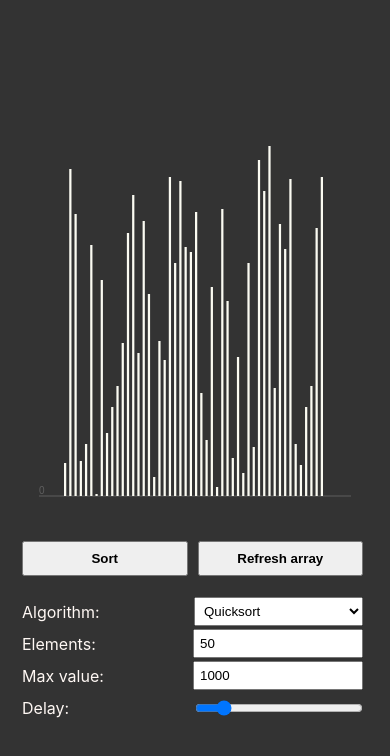
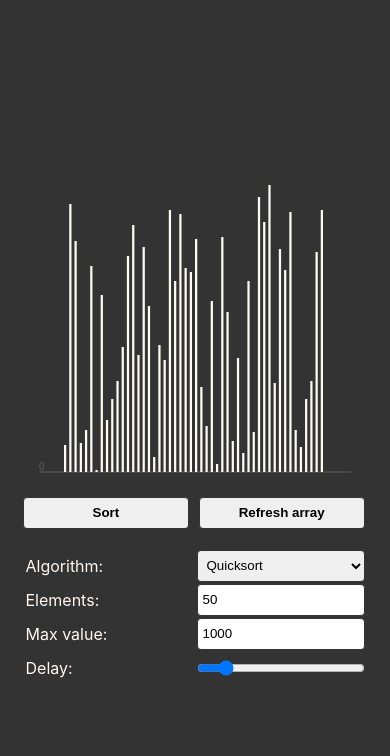
Before and after one commit to vladagurets/sort-visualizer, a Svelte app: page / in a window 390 px wide. Shown: the top 756 px of the page. Built offline with nearby package versions, Linux system fonts and the light colour scheme.

Commit message:
fix(): Mobile styles

```diff
--- a/public/global.css
+++ b/public/global.css
@@ -1,6 +1,7 @@
 :root {
 	--color: #333;
 	--bg-color: #fff8f4;
+	--blue: #33A9E0;
 }
 
 html * {
@@ -23,6 +24,16 @@ body {
 	font-family: -apple-system, BlinkMacSystemFont, "Segoe UI", Roboto, Oxygen-Sans, Ubuntu, Cantarell, "Helvetica Neue", sans-serif;
 }
 
+select, input, button {
+	height: 32px;
+	border-radius: 4px;
+	border: 1px solid var(--bg-color);
+}
+
+select:hover, input:hover, button:hover {
+	opacity: .8;
+}
+
 .dark {
 	--color: #fff8f4;
 	--bg-color: #333;
--- a/src/App.svelte
+++ b/src/App.svelte
@@ -9,12 +9,13 @@
 		display: flex;
 		flex-direction: column;
 		align-items: center;
+		height: 100vh;
+		justify-content: center;
 	}
 </style>
 
 <main>
 	<Canvas />
-	<br />
 	<Controls />
 </main>
 <ResizeHandler />
--- a/src/components/Canvas.svelte
+++ b/src/components/Canvas.svelte
@@ -37,11 +37,10 @@
     // Draw initial array
     drawCanvas($dislayingArray)
   })
-
 </script>
 
 <canvas
   width={$screenInfo.width * 0.8}
-	height={400}
+	height={$screenInfo.height * 0.4}
   bind:this={canvasRef}
 />
--- a/src/components/Controls.svelte
+++ b/src/components/Controls.svelte
@@ -95,7 +95,7 @@
 
 <style>
   button {
-    padding: .5rem 1rem;
+    padding: 0 1rem;
     font-weight: bold;
     cursor: pointer;
     flex: 1;
@@ -112,7 +112,7 @@
 
   .flex {
     display: flex;
-    margin-left: -5px;
+    margin-left: -2.5px;
   }
 
   .form-item {
--- a/src/helpers/BarChart.js
+++ b/src/helpers/BarChart.js
@@ -14,6 +14,7 @@ export default class BarChart {
     const canvasActualHeight = this.canvas.height - this.options.padding * 2
     const canvasActualWidth = this.canvas.width - this.options.padding * 2
 
+    if (this.canvas.height >= 300) {
       //drawing the grid lines
       let gridValue = 0
       while (gridValue <= maxValue){
@@ -34,6 +35,7 @@ export default class BarChart {
           this.ctx.restore()
 
           gridValue += this.options.gridScale
+      }
     }
 
     //drawing the bars
```
Lines whose indentation alone changed are shown as unchanged.
